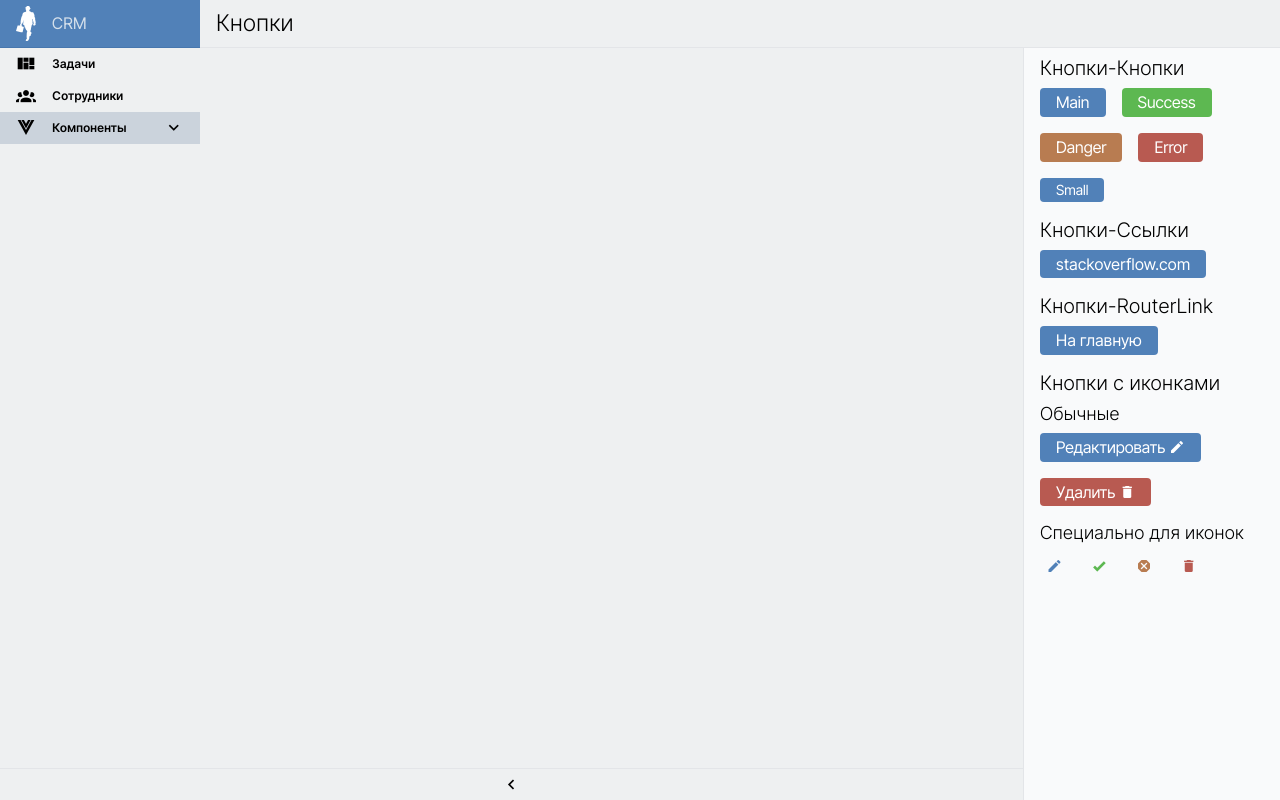
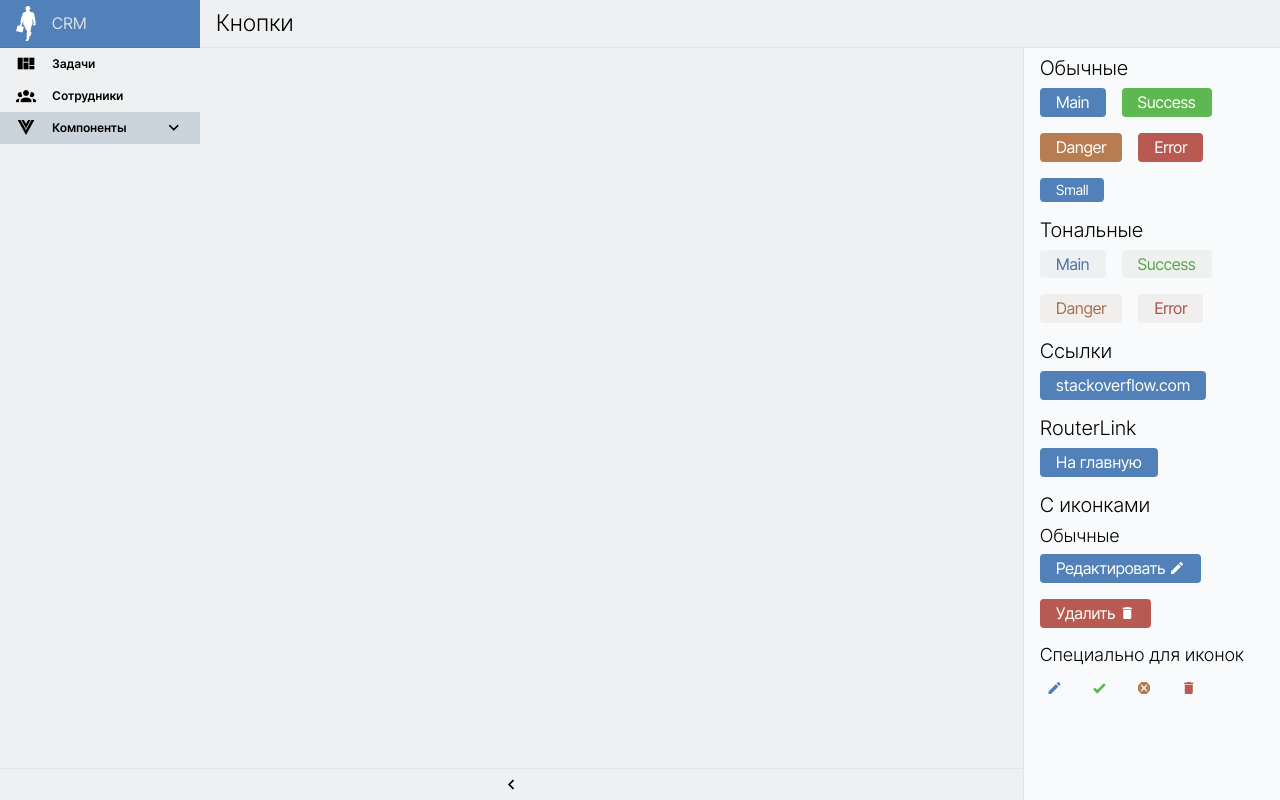
Before and after one commit to hardmagnett/big-company, a Vue app: page /components/buttons in a window 1280 px wide. Built offline with nearby package versions, Linux system fonts and the light colour scheme.

Commit message:
Тональные Кнопки

```diff
--- a/src/a-library/components/forms/ABtn/ABtn.vue
+++ b/src/a-library/components/forms/ABtn/ABtn.vue
@@ -83,6 +83,42 @@ const isRouterLink = computed(() => {
       background-color: var(--clr-fill-orange-accent);
     }
   }
+  &.btn--tonal {
+    outline: 1px solid darkred;
+    color: var(--clr-fill-blue-big);
+    background-color: var(--clr-bg-blue-small);
+    &:hover {
+      outline: 1px solid green;
+      background-color: var(--clr-bg-blue-smaller);
+    }
+
+    &.btn--error {
+      color: var(--clr-fill-red-big);
+      background-color: var(--clr-bg-red-small);
+      &:hover {
+        outline: 1px solid green;
+        background-color: var(--clr-bg-red-smaller);
+      }
+    }
+    &.btn--success {
+      color: var(--clr-fill-green-big);
+      background-color: var(--clr-bg-green-small);
+      &:hover {
+        outline: 1px solid green;
+        background-color: var(--clr-bg-green-smaller);
+      }
+    }
+    &.btn--danger {
+      color: var(--clr-fill-orange-big);
+      background-color: var(--clr-bg-orange-small);
+      &:hover {
+        outline: 1px solid green;
+        background-color: var(--clr-bg-orange-smaller);
+      }
+    }
+
+
+  }
   &.btn--small {
     --height: calc(var(--gap) * 1.5);
     padding: 0 var(--gap);
--- a/src/a-library/views/component-list/ViewButtons/ViewButtons.vue
+++ b/src/a-library/views/component-list/ViewButtons/ViewButtons.vue
@@ -4,9 +4,10 @@
       <APageHeader> Кнопки </APageHeader>
     </Teleport>
 
-    <h2>Кнопки-Кнопки</h2>
+    <h2>Обычные</h2>
     <div class="buttons-page__buttons">
       <ABtn>Main</ABtn>
+      <!--<ABtn class="btn&#45;&#45;tonal">Main</ABtn>-->
       <ABtn class="btn--success">Success</ABtn>
       <ABtn class="btn--danger">Danger</ABtn>
       <ABtn class="btn--error">Error</ABtn>
@@ -14,7 +15,18 @@
     <div class="buttons-page__buttons">
       <ABtn class="btn--small">Small</ABtn>
     </div>
-    <h2>Кнопки-Ссылки</h2>
+
+    <h2>Тональные</h2>
+    <div class="buttons-page__buttons">
+      <!--<ABtn>Main</ABtn>-->
+      <ABtn class="btn--tonal">Main</ABtn>
+      <ABtn class="btn--success btn--tonal">Success</ABtn>
+      <ABtn class="btn--danger btn--tonal">Danger</ABtn>
+      <ABtn class="btn--error btn--tonal">Error</ABtn>
+    </div>
+
+
+    <h2>Ссылки</h2>
     <div class="buttons-page__buttons">
       <ABtn
         href="https://stackoverflow.com/users/1638298/flamytwista"
@@ -22,12 +34,12 @@
         >stackoverflow.com</ABtn
       >
     </div>
-    <h2>Кнопки-RouterLink</h2>
+    <h2>RouterLink</h2>
     <div class="buttons-page__buttons">
       <ABtn :to="{ path: '/' }">На главную</ABtn>
     </div>
 
-    <h2>Кнопки c иконками</h2>
+    <h2>С иконками</h2>
     <h3>Обычные</h3>
     <div class="buttons-page__buttons">
       <ABtn>Редактировать <AIcon icon="mdi-pencil" /></ABtn>
@@ -54,3 +66,5 @@
   gap: var(--gap);
 }
 </style>
+<script setup lang="ts">
+</script>
```
